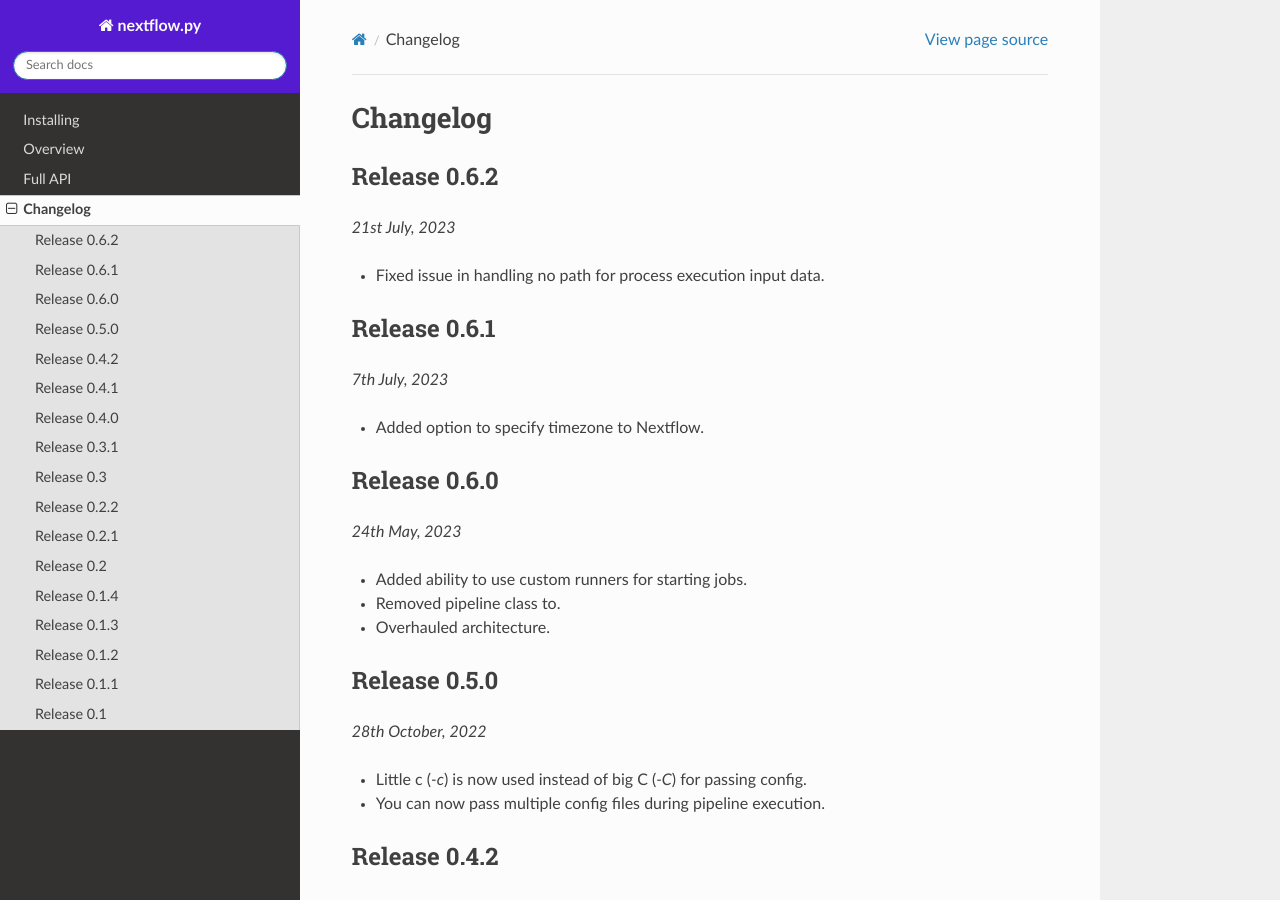
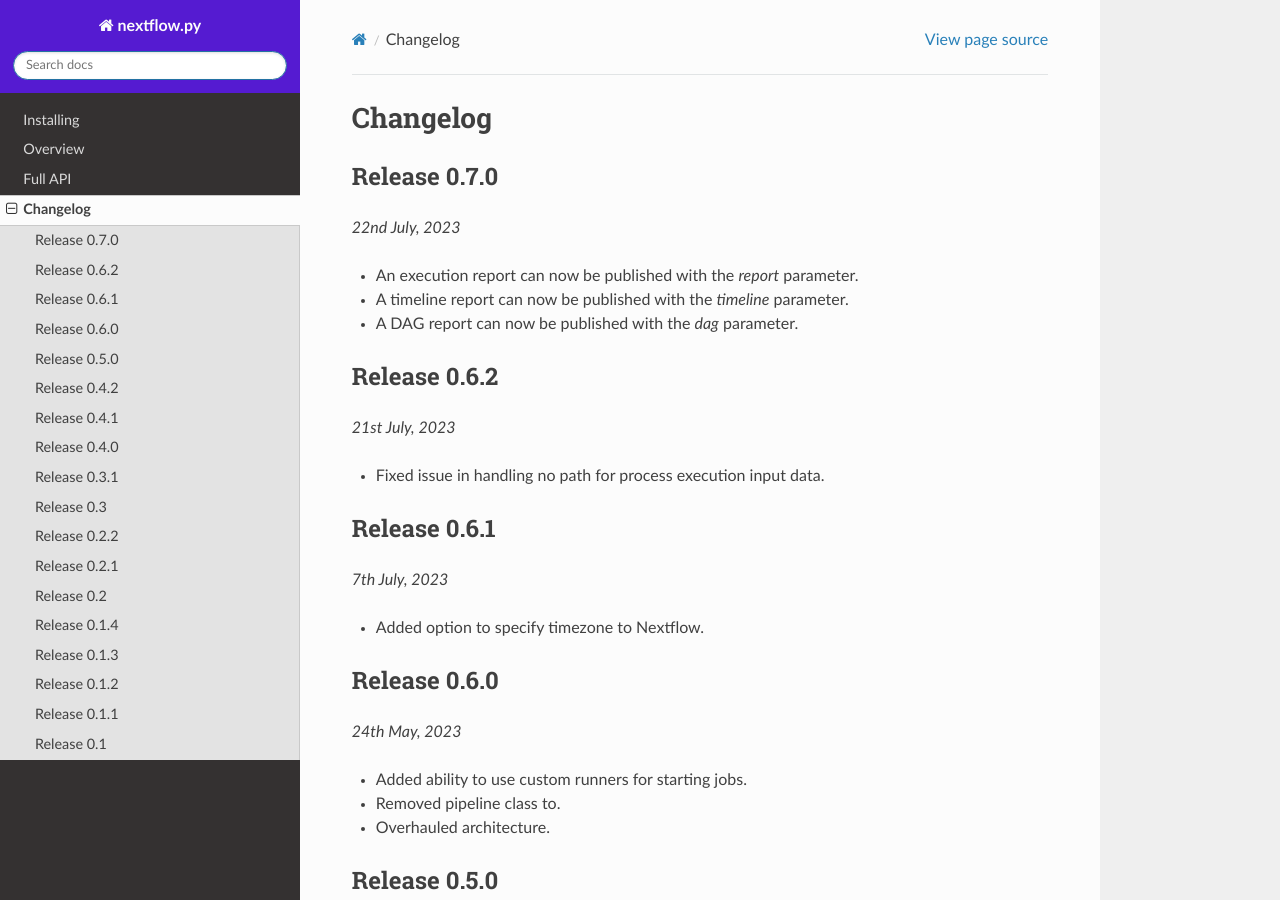
Before and after one commit to goodwright/nextflow.py, a Sphinx documentation site: the page built from docs/source/changelog.rst, in a window 1280 px wide and 900 px high. Built offline with Sphinx 7.4.7 and the Read the Docs theme 2.0.0, drawn with Linux system fonts in a browser that asks for light colours.

Commit message:
Changelog

```diff
--- a/docs/source/changelog.rst
+++ b/docs/source/changelog.rst
@@ -1,5 +1,16 @@
 Changelog
 ---------
+
+Release 0.7.0
+~~~~~~~~~~~~~
+
+`22nd July, 2023`
+
+* An execution report can now be published with the `report` parameter.
+* A timeline report can now be published with the `timeline` parameter.
+* A DAG report can now be published with the `dag` parameter.
+
+
 
 Release 0.6.2
 ~~~~~~~~~~~~~
```
Also changed, not shown: README.rst (+11 -0 lines).
